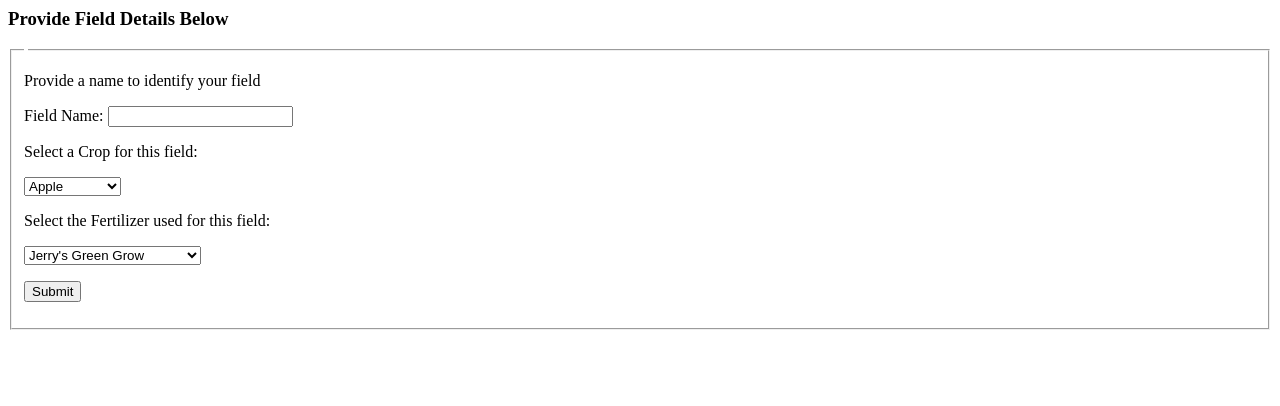
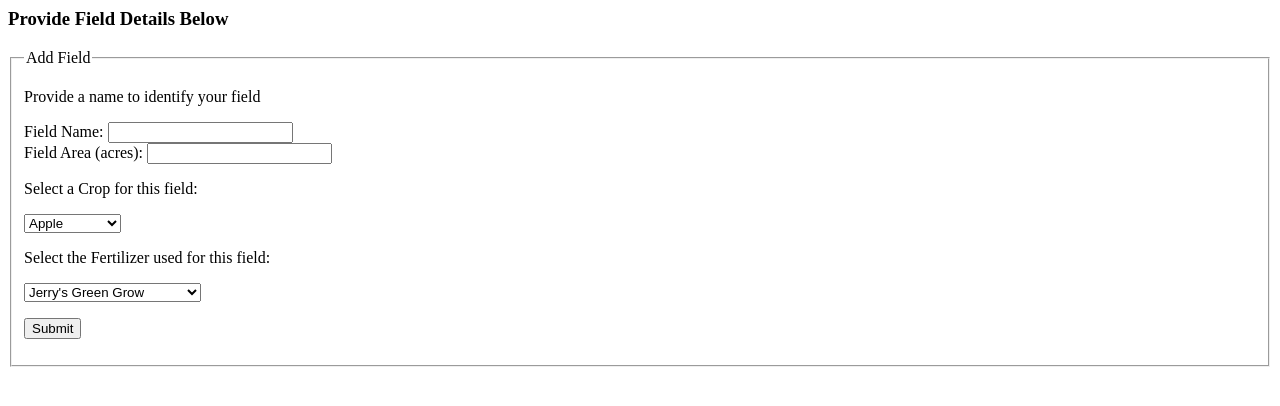
Before and after one commit to Zaft/LAMP-Project, a PHP site: page /addfield.php in a window 1280 px wide. Shown: the top 406 px of the page. Run offline with PHP 8.4, Linux system fonts and the light colour scheme.

Commit message:
addfield.php

```diff
--- a/addfield.php
+++ b/addfield.php
@@ -1,4 +1,5 @@
 <?php
+    session_start();
 
 //check for required fields from the form
 if ((filter_input(INPUT_POST, 'fieldname'))) {
@@ -6,11 +7,13 @@ if ((filter_input(INPUT_POST, 'fieldname'))) {
     $fieldname = filter_input(INPUT_POST, 'fieldname');
     $crop = filter_input(INPUT_POST, 'cropOption');
     $fertilizer = filter_input(INPUT_POST, 'fertOption');
+    $member_id = $_SESSION['member_id'];
+    $area = filter_input(INPUT_POST, 'fieldarea');
 
     $mysqli = mysqli_connect("localhost", "organicDBuser", "letmein", "organic");
 
-    /*$sql = "INSERT into fields values('';
-    */
+    $sql = "INSERT into fields values('','".$member_id."','".$fieldname."','".$crop."','".$area."');";
+
     $result = mysqli_query($mysqli, $sql) or die(mysqli_error($mysqli));
     header("Location: userlogin.html");
 
@@ -18,11 +21,14 @@ if ((filter_input(INPUT_POST, 'fieldname'))) {
 $displayBlock = '
        <h3> Provide Field Details Below </h3>
        <fieldset>
-       <legend></legend>
+       <legend>Add Field</legend>
        <form method="POST" action="">
            <p>Provide a name to identify your field</p>
                 Field Name:
                 <input type =\'text\' name=\'fieldname\'>
+                </br>
+                Field Area (acres):
+                <input type =\'text\' name=\'fieldarea\'>
                 </br>
                 <p>Select a Crop for this field:</p>
                 <select name="cropOption">
```
